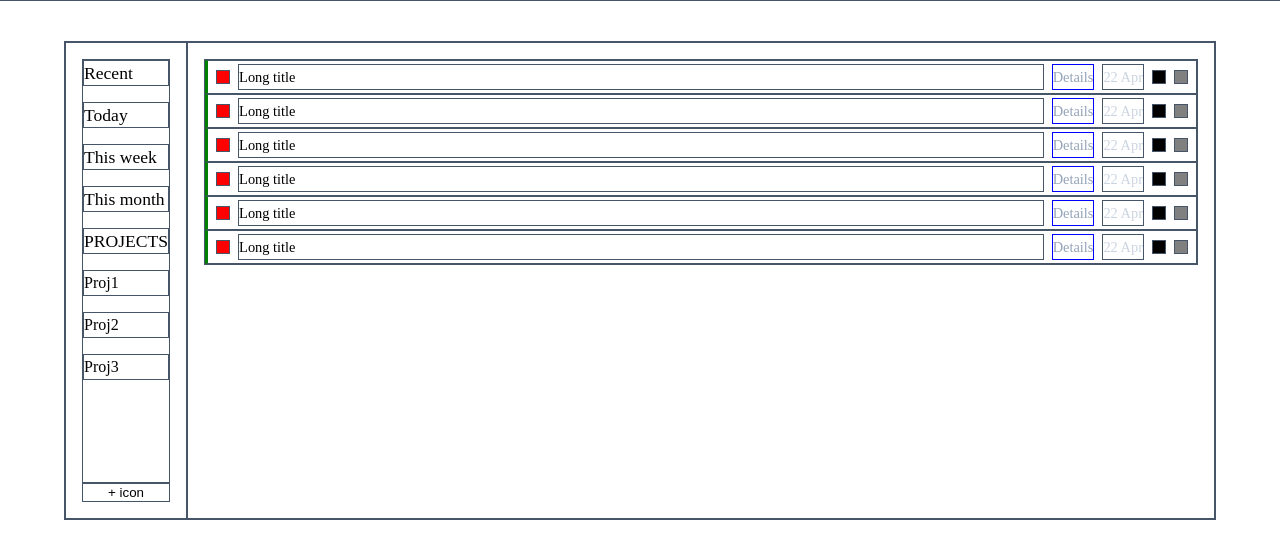
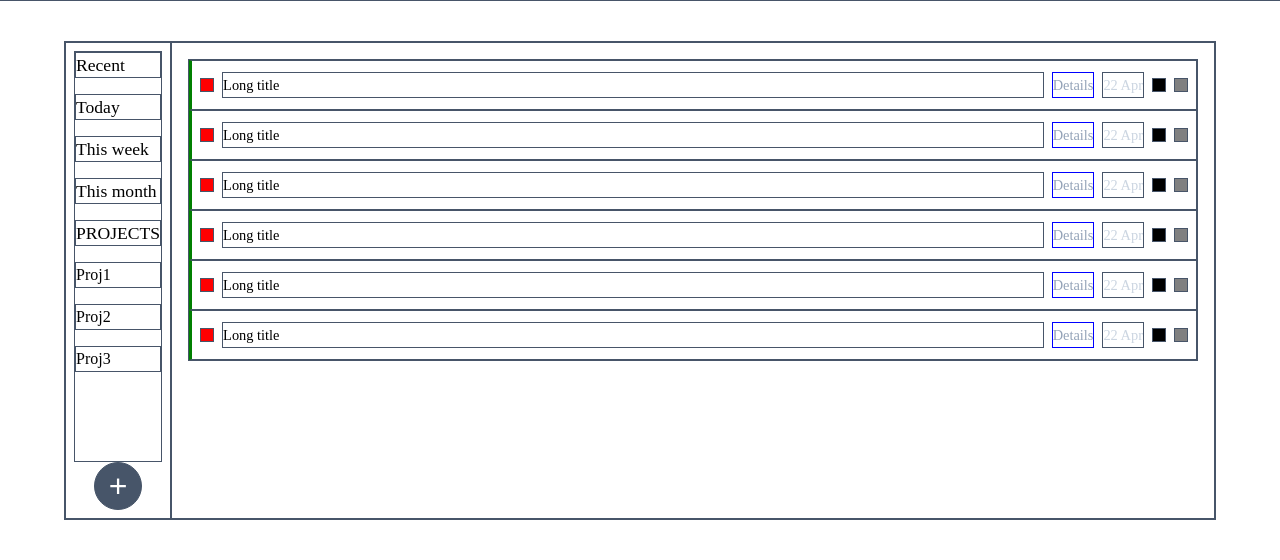
Before and after one commit to giovanniPepi/toDo, a website built with webpack: page src/index.html in a window 1280 px wide. Shown: the part 75-635 px from the top of the page. Built offline with nearby package versions, Linux system fonts and the light colour scheme; a web font is replaced by a local one.

Commit message:
Update + icon, update rightcontainer sizes

```diff
--- a/src/index.html
+++ b/src/index.html
@@ -22,7 +22,7 @@
           <li class="subProj">Proj2</li>
           <li class="subProj">Proj3</li>
         </ul>
-        <button class="addBtn">+ icon</button>
+        <button class="addBtn">+</button>
     </div>
     <div class="rightContainer">
       <div class="listContainer">
--- a/src/style.css
+++ b/src/style.css
@@ -55,9 +55,8 @@ body {
   grid-row: 2/3;
   margin: 5vh 5vw 5vh 5vw;
   display: grid;
-  grid-template-columns: 1fr 10fr;
+  grid-template-columns: 1fr 20fr;
   grid-template-rows: 1fr;
-
 }
 .header {
   grid-column: 1/4;
@@ -82,7 +81,7 @@ body {
   flex-direction: column;
   grid-column: 1/2;
   grid-row: auto;
-  padding: var(--contentPadding);
+  padding: var(--subItemPadding);
   font-size: var(--fontHighlight);
 }
 .rightContainer {
@@ -112,7 +111,7 @@ body {
 .listItem {
   border-left: 3px solid green;
   display: flex;
-  height: 2rem;
+  height: 3rem;
   align-items: center;
   gap: .5rem;
   font-size: var(--fontTask);
@@ -129,9 +128,11 @@ body {
 .listDetails {
   border: 1px solid blue;
   color: var(--slate400);
+  text-align: center;
 }
 .listDate {
   color: var(--slate300);
+  text-align: center;
 }
 .listEdit {
   height: 12px;
@@ -145,7 +146,13 @@ body {
   margin-right: var(--listMargin);
 }
 .addBtn{
-  flex:0;
+  font-size: 2rem;
+  width: 3rem;
+  height: 3rem;
+  color: white;
+  background: var(--slate600);
+  border-radius: 50%;
+  align-self: center;
 }
 .subProj {
   font-size: 1rem ;
```
Also changed, not shown: src/icons/plus-circle-outline.svg (added).
